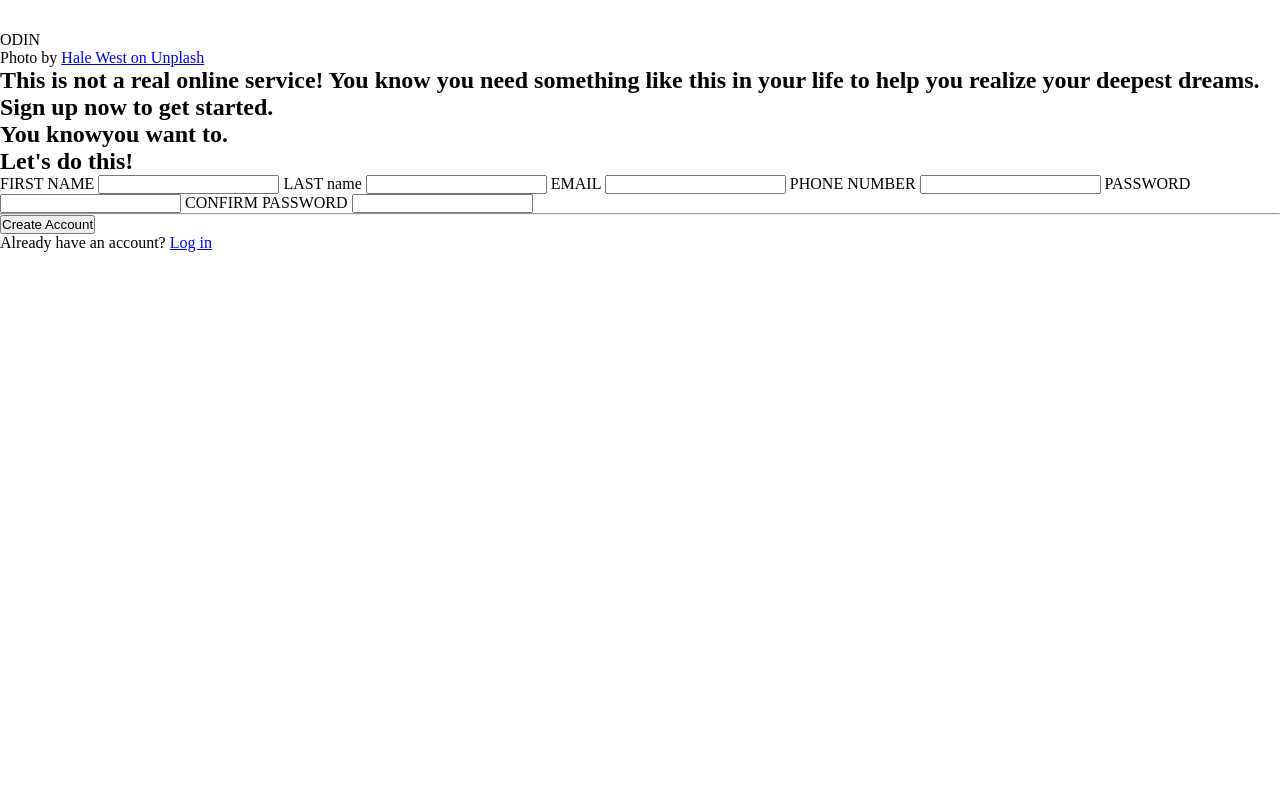
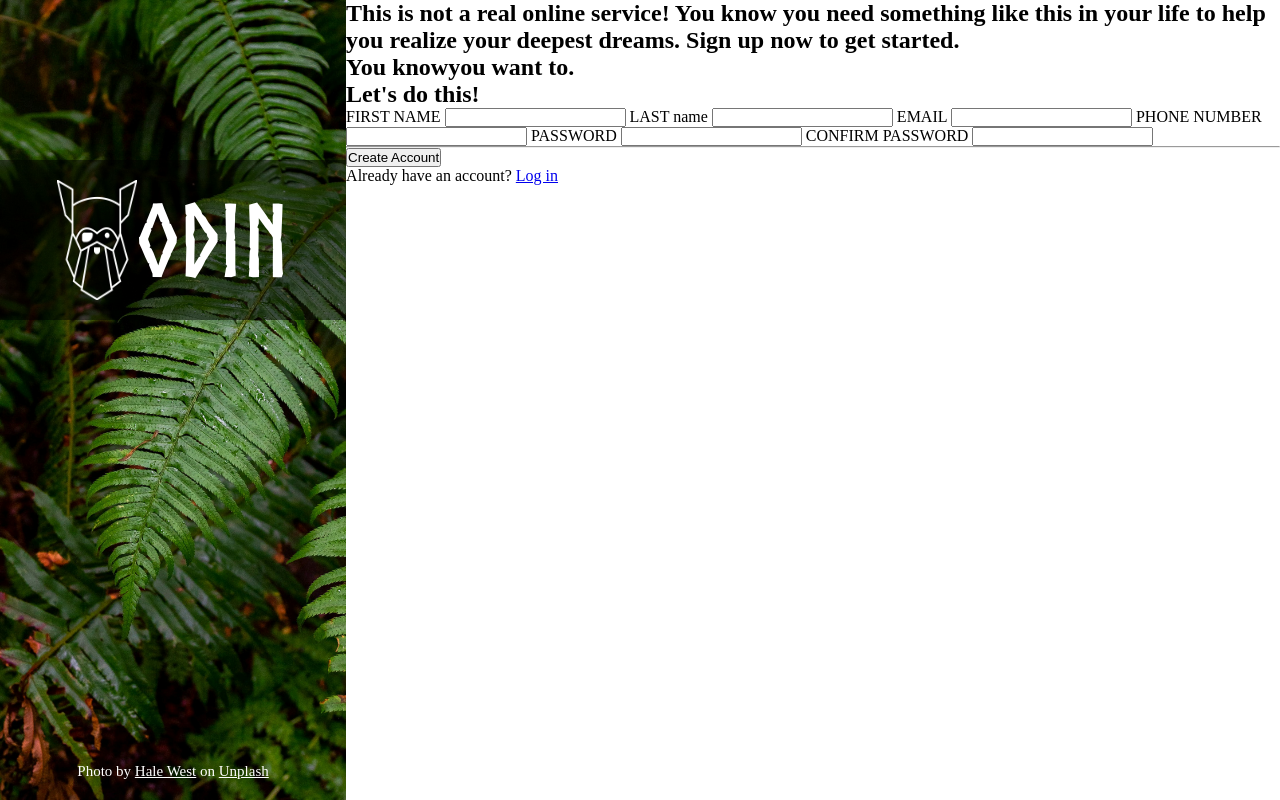
Before and after one commit to SuwillWD/top-form, a plain HTML site: page index.html in a window 1280 px wide. Drawn offline with Linux system fonts and the light colour scheme.

Commit message:
Side screen done

```diff
--- a/index.html
+++ b/index.html
@@ -7,13 +7,13 @@
     <title>Sign-up Form</title>
 </head>
 <body>
-    <div>
-        <div>
-            <img src="./assets/odin-lined.png" alt="Odin Logo" width="20px">
-            <div>ODIN</div>
+    <div id="side-screen">
+        <div id="logo">
+            <img src="./assets/odin-lined.png" alt="Odin Logo" width="80px" height="120px">
+            <h1>ODIN</h1>
         </div>
-        <div>
-            <p>Photo by <a href="#">Hale West on <a href="#">Unplash</a></a></p>
+        <div id="credit">
+            <p>Photo by <a href="#">Hale West</a> on <a href="#">Unplash</a></p>
         </div>
     </div>
     <div>
--- a/style.css
+++ b/style.css
@@ -3,3 +3,50 @@
     margin: 0;
     padding: 0;
 }
+
+@font-face {
+    font-family: norse-bold;
+    src: url(./assets/Norse-Bold.otf);
+}
+
+body {
+    display: flex;
+}
+
+#side-screen {
+    background-image: url(./assets/halie-west-25xggax4bSA-unsplash.jpg);
+    width: 50vw;
+    height: 100vh;
+    display: flex;
+    background-size: cover;
+    flex-direction: column;
+    justify-content: space-between;
+}
+
+#logo {
+    margin-top: 20vh;
+    display: flex;
+    justify-content: center;
+    align-items: center;
+    background-color: rgb(0, 0, 0, .5);
+    padding: 20px;
+}
+
+#logo > h1 {
+    color: white;
+    font-family: 'Franklin Gothic Medium', 'Arial Narrow', Arial, sans-serif;
+    font-size: 100px;
+    font-family: norse-bold, sans-serif;
+}
+
+#credit {
+    display: flex;
+    justify-content: center;
+    padding: 20px;
+    color: #ffffff;
+    font-size: 15px;
+}
+
+#credit a {
+    color: white;
+}
```
